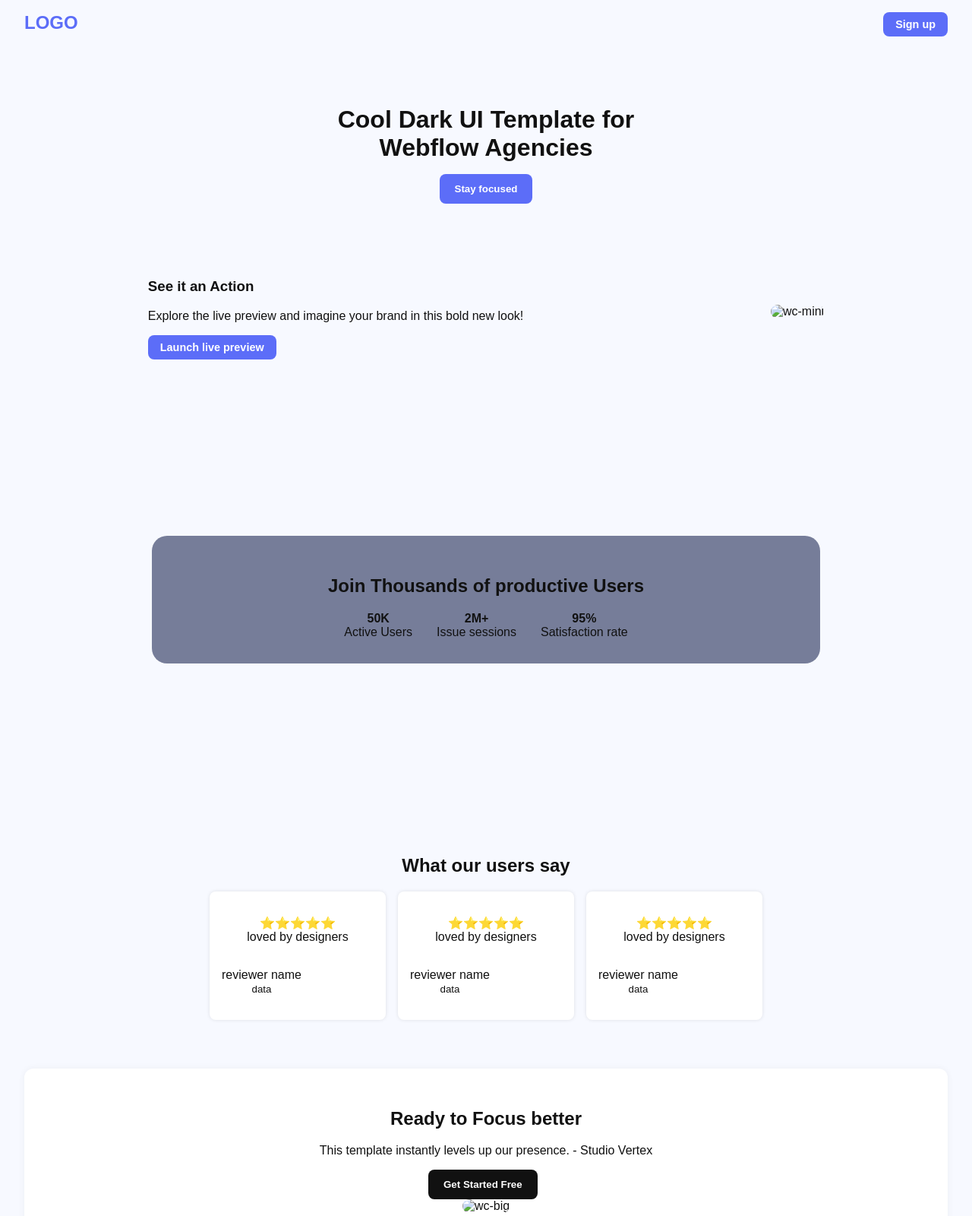
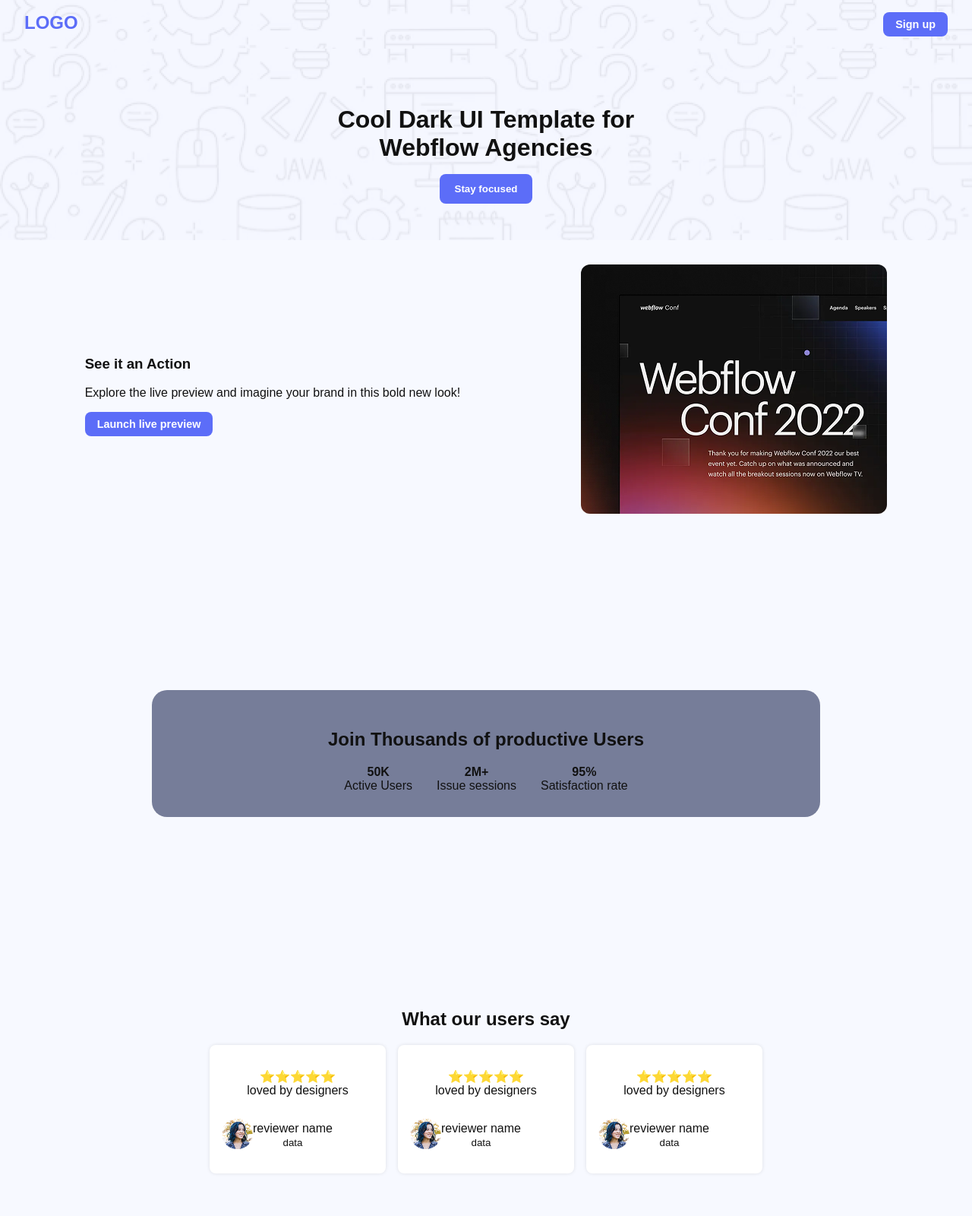
Before and after one commit to Nihal07-byte/first-assignment, a plain HTML site: page index.html in a window 1280 px wide. Shown: the top 1600 px of the page at 76% size. Drawn offline with Linux system fonts and the light colour scheme.

Commit message:
added resubmitted styles.css

```diff
--- a/index.html
+++ b/index.html
@@ -30,7 +30,7 @@
       <button class="btn small">Launch live preview</button>
 
     </div>
-    <img  class="round" src="Assets/wc-mini.png" alt="wc-mini">
+    <img  class="round" src="images/wc-mini.png" alt="wc-mini">
   </section>
 
   <section class="stats">
@@ -50,7 +50,7 @@
 
         <div class="card-section">
           <div>
-          <img src="Assets/avatar.png" alt="">
+          <img src="images/avatar.png" alt="">
           </div>
           <div>
            <p> reviewer name<br><small>data</small></p>
@@ -63,14 +63,14 @@
 
         <p>⭐⭐⭐⭐⭐<br>loved by designers</p>
         <div class="card-section">
-          <div><img src="Assets/avatar.png" alt=""></div>
+          <div><img src="images/avatar.png" alt=""></div>
         <div><p>reviewer name<br><small>data</small></p></div>
     </div>
       </div>
       <div class="card">
         <p>⭐⭐⭐⭐⭐<br>loved by designers</p>
         <div class="card-section">
-          <div><img src="Assets/avatar.png" alt=""></div>
+          <div><img src="images/avatar.png" alt=""></div>
         <div><p>reviewer name<br><small>data</small></p></div>
         </div>
       </div>
@@ -81,7 +81,7 @@
     <h2>Ready to Focus better</h2>
     <p>This template instantly levels up our presence. - Studio Vertex</p>
     <button class="btn">Get Started Free</button>
-    <img class="round" src="Assets/wc-big.png" alt="wc-big">
+    <img class="round" src="images/wc-big.png" alt="wc-big">
   </section>
 
   <section class="contact">
--- a/styles.css
+++ b/styles.css
@@ -10,7 +10,7 @@ body {
   display: flex;
   justify-content: space-between;
   padding: 1rem 2rem;
-  background-image: url(Assets/Hero-bg.png);
+  background-image: url(images/Hero-bg.png);
 }
 
 .logo {
@@ -22,8 +22,11 @@ body {
 .hero {
   text-align: center;
   padding: 3rem 2rem;
-  background-image: url(Assets/Hero-bg.png);
+  background-image: url(images/Hero-bg.png)
+
 }
+
+
 
 .hero h1 {
   font-size: 2rem;
```
